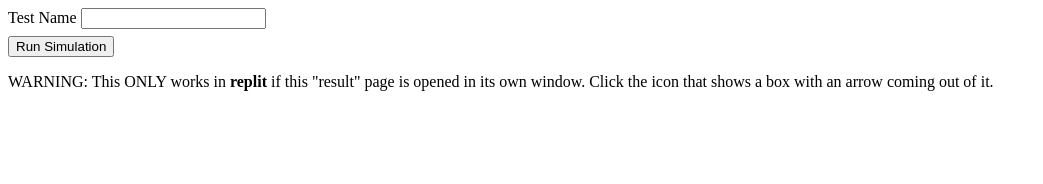
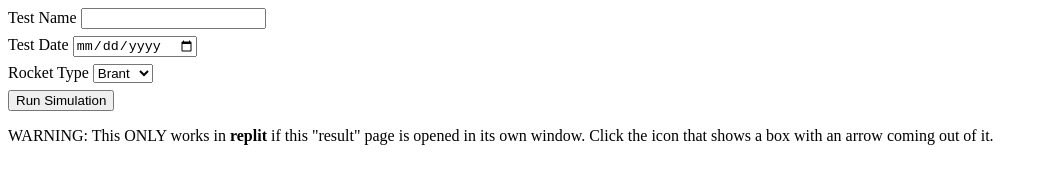
Before and after one commit to bcp2415/forms_exercises, a plain HTML site: page index.html in a window 1280 px wide. Shown: the whole page, without its empty margins (0-1043 px from the left). Drawn offline with Linux system fonts and the light colour scheme.

Commit message:
adds more form fields

```diff
--- a/index.html
+++ b/index.html
@@ -11,6 +11,16 @@
     <!-- TODO: add form here -->
     <form action="https://handlers.education.launchcode.org/request-parrot" method="POST">
         <label>Test Name <input type="text" name="testName"/></label>
+        <label>Test Date <input type="date" name="testDate" /></label>
+        <label>Rocket Type <select name="rocketType" >
+          <option value="Brant">Brant</option>
+          <option value="Lynx">Lynx</option>
+          <option value="Orion">Orion</option>
+          <option value="Terrier">Terrier</option>
+        </select>
+      </label>
+
+
         <button>Run Simulation</button>
 
     </form>
```
